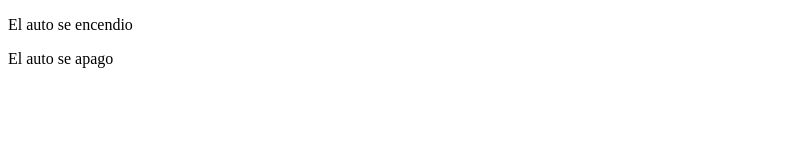
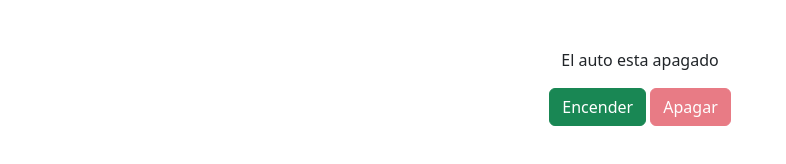
Before and after one commit to javicasstillo/tp4-js, a plain HTML site: page Ejercicio 1/index.html in a window 1280 px wide. Shown: the whole page, without its empty margins (0-786 px from the left). Drawn offline with nearby package versions, Linux system fonts and the light colour scheme.

Commit message:
se agrega DOM a ejercicio 1

```diff
--- a/Ejercicio 1/index.html
+++ b/Ejercicio 1/index.html
@@ -4,8 +4,17 @@
     <meta charset="UTF-8">
     <meta name="viewport" content="width=device-width, initial-scale=1.0">
     <title>TP4 - Objetos</title>
+    <link href="https://cdn.jsdelivr.net/npm/bootstrap@5.3.5/dist/css/bootstrap.min.css" rel="stylesheet" integrity="sha384-SgOJa3DmI69IUzQ2PVdRZhwQ+dy64/BUtbMJw1MZ8t5HZApcHrRKUc4W0kG879m7" crossorigin="anonymous">
 </head>
 <body>
+    <main>
+        <div class="container text-center mt-5">
+            <p id="estadoAuto"></p>
+            <button class="btn btn-success" id="btnEncender">Encender</button>
+            <button class="btn btn-danger" id="btnApagar">Apagar</button>
+        </div>
+    </main>
     <script src="./js/js.js"></script>
+    <script src="https://cdn.jsdelivr.net/npm/bootstrap@5.3.5/dist/js/bootstrap.bundle.min.js" integrity="sha384-k6d4wzSIapyDyv1kpU366/PK5hCdSbCRGRCMv+eplOQJWyd1fbcAu9OCUj5zNLiq" crossorigin="anonymous"></script>
 </body>
 </html>
--- a/Ejercicio 1/js/js.js
+++ b/Ejercicio 1/js/js.js
@@ -1,23 +1,35 @@
 //Crea un objeto llamado auto que tenga algunas características como el color, marca, modelo y si está encendido o apagado. Crea los métodos necesarios para permitir encender y apagar el auto.
 
+const estadoAuto = document.getElementById("estadoAuto")
+
+estadoAuto.textContent = "El auto esta apagado"
+
 const auto = {
-    marca: "ford",
-    modelo: "ecosport",
-    color: "azul",
+    marca: "Ford",
+    modelo: "Ecosport",
+    color: "Azul",
     estado: false,
     encenderAuto: function(){
         if (this.estado === false){
             this.estado = true
-            document.writeln(`<p>El auto se encendio</p>`)
+            btnEncender.disabled = true
+            btnApagar.disabled = false
+            estadoAuto.textContent = `El auto: ${auto.marca} ${auto.modelo} ${auto.color} se encendio.`
         }
     },
     apagarAuto: function(){
         if (this.estado === true){
             this.estado = false
-            document.writeln(`<p>El auto se apago</p>`)
+            btnApagar.disabled = true
+            btnEncender.disabled = false
+            estadoAuto.textContent = estadoAuto.textContent = `El auto: ${auto.marca} ${auto.modelo} ${auto.color} se apago.`
+
         }
     }
 }
+const btnEncender = document.getElementById("btnEncender")
+const btnApagar = document.getElementById("btnApagar")
+btnApagar.disabled = true
 
-auto.encenderAuto()
-auto.apagarAuto()
+btnEncender.addEventListener("click", ()=> auto.encenderAuto())
+btnApagar.addEventListener("click", ()=> auto.apagarAuto())
```
